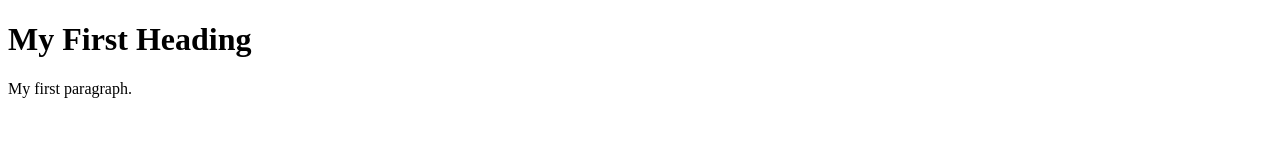
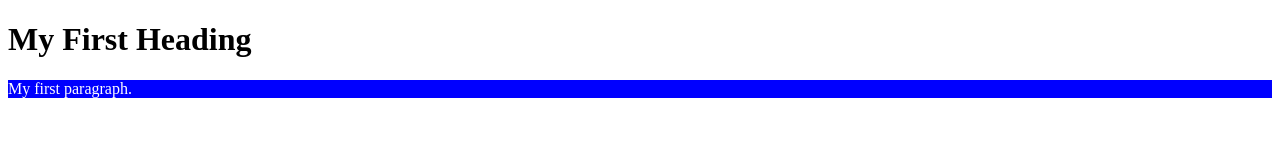
Before and after one commit to algotechnologies/cool-website, a plain HTML site: page index.html in a window 1280 px wide. Drawn offline with Linux system fonts and the light colour scheme.

Commit message:
Blue color is implemented

```diff
--- a/index.html
+++ b/index.html
@@ -3,7 +3,7 @@
 <body>
 
 <h1>My First Heading</h1>
-<p>My first paragraph.</p>
+<p style="background-color: blue; color: white;">My first paragraph.</p>
 
 </body>
 </html>
```
